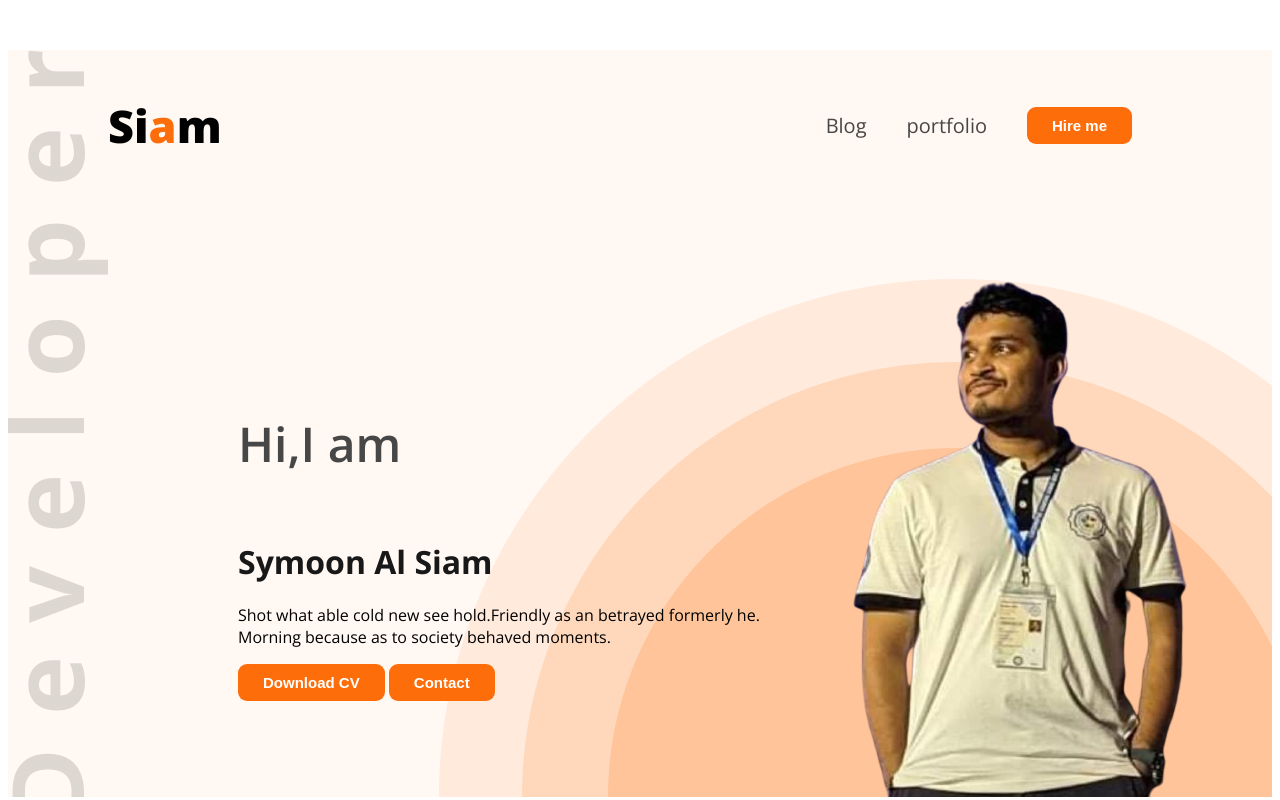
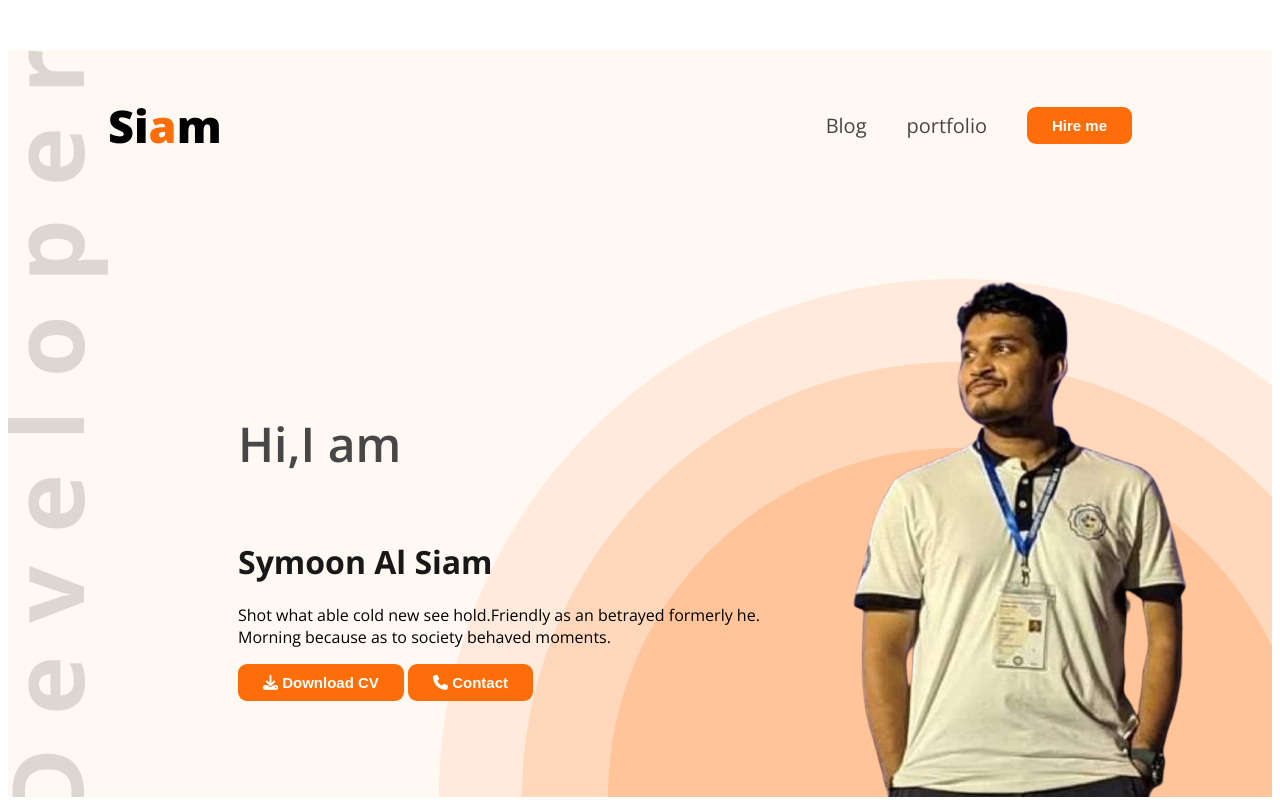
Before and after one commit to SymoonSIAM08/1st-portfolio-website, a plain HTML site: page index.html in a window 1280 px wide. Shown: the top 800 px of the page. Drawn offline with nearby package versions, Linux system fonts and the light colour scheme.

Commit message:
icon pic added

```diff
--- a/index.html
+++ b/index.html
@@ -8,6 +8,9 @@
 <link rel="preconnect" href="https://fonts.gstatic.com" crossorigin>
 <link href="https://fonts.googleapis.com/css2?family=Open+Sans:ital,wght@0,300..800;1,300..800&display=swap" rel="stylesheet">
     <link rel="stylesheet" href="./styles/portfolio.css">
+    <script src="https://kit.fontawesome.com/b88e2779f0.js" crossorigin="anonymous">
+
+    </script>
 
 </head>
 <body class="open-sans-normal">
@@ -28,8 +31,9 @@
                 <p class="banner-description">
                     Shot what able cold new see hold.Friendly as an betrayed formerly he. Morning because as to society behaved moments.
                 </p>
-                <button class="btn-primary">Download CV</button>
-                <button class="btn-primary">Contact</button>
+
+                <button class="btn-primary"><i class="fa-solid fa-download"></i> Download CV</button>
+                <button class="btn-primary"><i class="fa-solid fa-phone"></i> Contact</button>
 
             </div>
             <img class="banner-profile-picture" src="images/siam bhaijan.png" alt="">
@@ -181,7 +185,7 @@ Node.js is a JavaScript runtime built on Chrome's V8 engine. It enables server-s
         </div>
         <div class="text-center resume-download-cv">
 
-            <button class="btn-primary">Download CV</button>
+            <button class="btn-primary"><i class="fa-solid fa-download"></i> Download CV</button>
         </div>
 
         </section>
```
